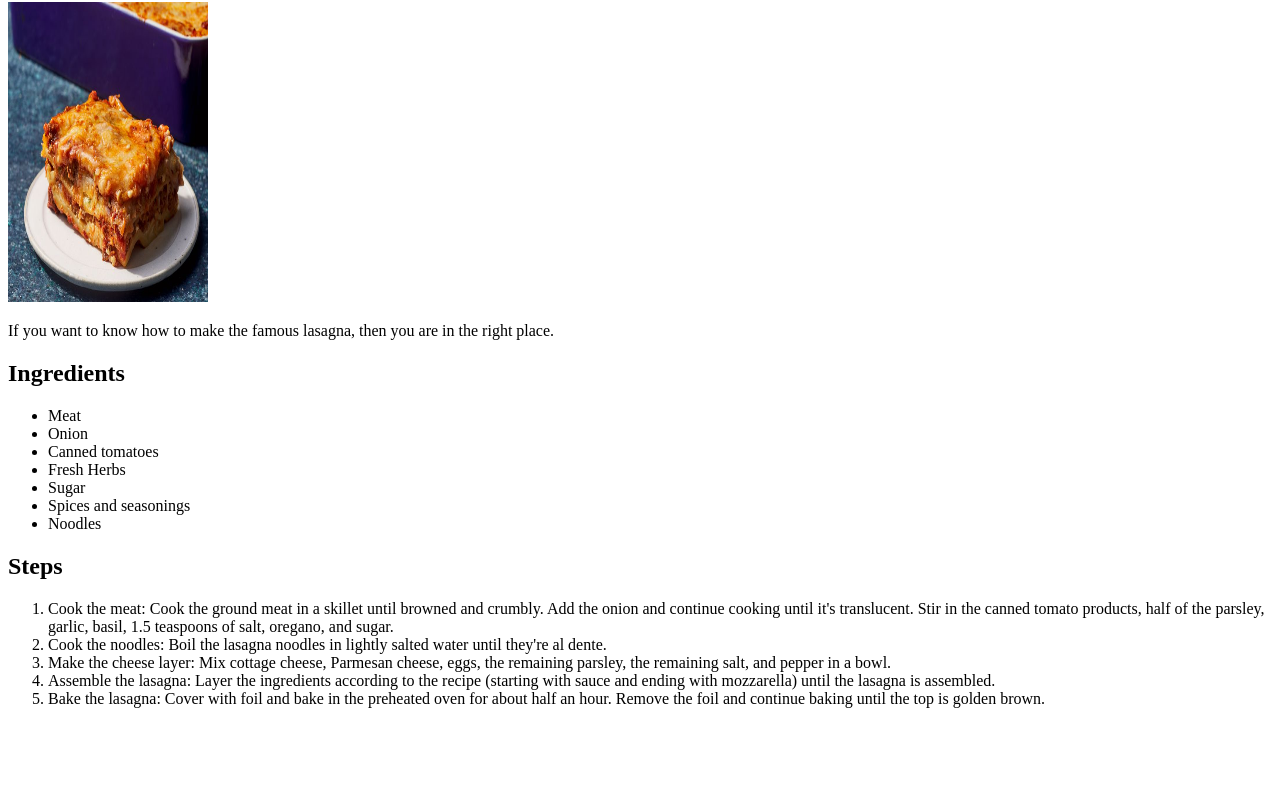
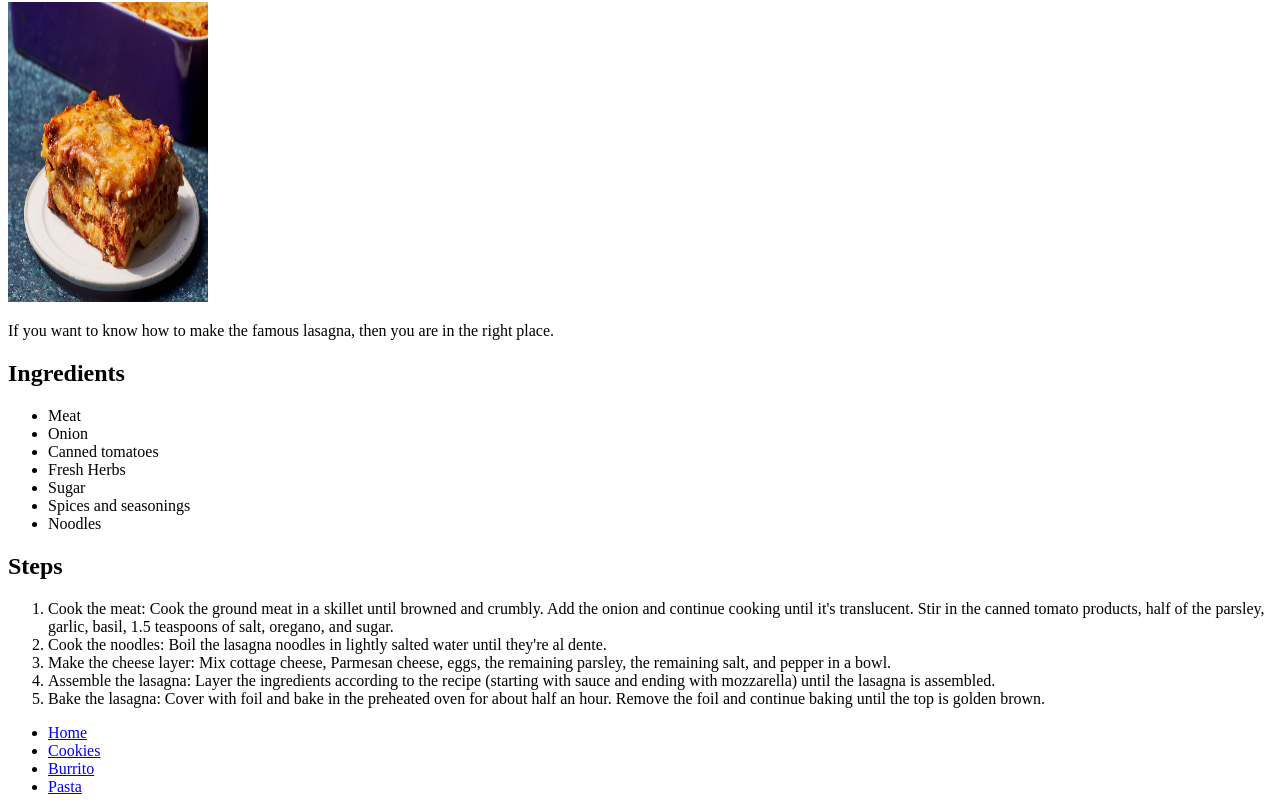
Before and after one commit to r0elcompute/odin-recipes, a plain HTML site: page recipes/Lasagna.html in a window 1280 px wide. Shown: the part 78-890 px from the top of the page. Before the commit the page ends 802 px from the top, so only its background shows below. Drawn offline with Linux system fonts and the light colour scheme.

Commit message:
modify structure of html

```diff
--- a/recipes/Lasagna.html
+++ b/recipes/Lasagna.html
@@ -6,6 +6,7 @@
         <title>Lasagna recipe</title>
     </head>
     <body>
+        <div id="container">
         <h1 class="headings">lasagna</h1>
         <img src="../images/lasagna.jpg" alt="an image of lasagna" width="200" height="300">
         <p>If you want to know how to make the famous lasagna, then you are in the right place.</p>
@@ -28,4 +29,12 @@
             <li>Bake the lasagna: Cover with foil and bake in the preheated oven for about half an hour. Remove the foil and continue baking until the top is golden brown.</li>
         </ol>
     </body>
+    <footer>
+        <ul>
+            <li><a href="./index.html">Home</a></li>
+            <li><a href="./Cookies.html">Cookies</a></li>
+            <li><a href="./Burrito.html">Burrito</a></li>
+            <li><a href="./Pasta.html">Pasta</a></li>
+        </ul>
+    </footer>
 </html>
```
